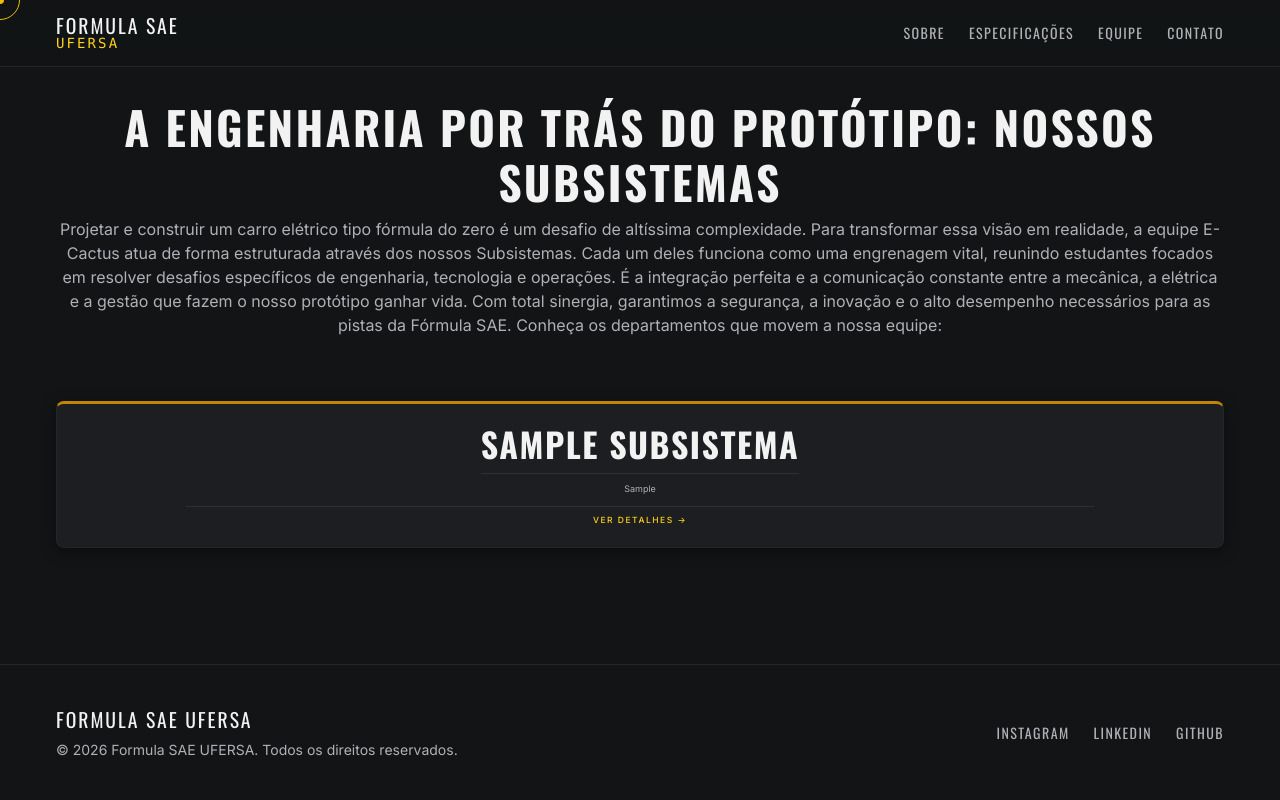
After one commit to aqs345-coder/site-e-cactus, a Django app: page /about/ in a window 1280 px wide. The commit adds this page. Run offline with Django 5.2, Linux system fonts and the light colour scheme; tables that the repository leaves empty hold one stand-in row (values such as "Sample post").

Commit message:
Criação da página de subsystems, onde terá informações a respeito dos sistemas e subsistemas do carro.

```diff
--- a/website/models.py
+++ b/website/models.py
@@ -61,3 +61,50 @@ class EspecificacaoTecnica(models.Model):
 
     def __str__(self):
         return f"{self.rotulo}: {self.valor} {self.unidade}"
+
+
+class SobreProjeto(models.Model):
+    titulo = models.CharField("Título da Seção", max_length=100)
+    texto_geral = models.TextField("Descrição Geral")
+    video_url = models.URLField("URL do Vídeo (YouTube)", blank=True, null=True)
+
+    class Meta:
+        verbose_name = "Sobre - Geral"
+
+
+class Subsistema(models.Model):
+    # Identificação
+    nome = models.CharField("Nome do Subsistema", max_length=100)
+    slug = models.SlugField(
+        "URL Slug", unique=True, help_text="Preenchimento automático. Ex: powertrain"
+    )
+
+    # Área 1: Para o Card na página "Sobre"
+    resumo_card = models.CharField(
+        "Resumo do Card",
+        max_length=150,
+        help_text="Texto curto de chamada (Máx 150 caracteres).",
+    )
+    icone = models.CharField(
+        "Ícone SVG ou Classe",
+        max_length=100,
+        blank=True,
+        help_text="Opcional. Ex: fa-solid fa-car",
+    )
+
+    # Área 2: Para a Página Detalhada
+    conteudo_pagina = models.TextField(
+        "Conteúdo Completo", help_text="Texto completo com imagens e detalhes técnicos."
+    )
+
+    # Controles
+    ordem = models.IntegerField("Ordem de Exibição", default=0)
+    ativo = models.BooleanField("Ativo", default=True)
+
+    class Meta:
+        verbose_name = "Subsistema"
+        verbose_name_plural = "Subsistemas"
+        ordering = ["ordem"]
+
+    def __str__(self):
+        return self.nome
--- a/website/static/website/css/style.css
+++ b/website/static/website/css/style.css
@@ -95,6 +95,14 @@ body {
   background-color: var(--clr-bg-base);
   -webkit-font-smoothing: antialiased;
   -moz-osx-font-smoothing: grayscale;
+  display: flex;
+  flex-direction: column;
+  min-height: 100vh; /* Garante que a página tenha, no mínimo, 100% da altura da tela (Viewport Height) */
+  margin: 0;
+}
+
+main {
+  flex-grow: 1; /* Diz ao main: "Cresça e ocupe todo o espaço vazio que sobrar na tela" */
 }
 
 img,
--- /dev/null
+++ b/website/templates/website/about.html
@@ -0,0 +1,49 @@
+{% extends 'website/base.html' %} {% block title %}Sobre o Projeto | Fórmula SAE
+UFERSA{% endblock %} {% block content %}
+<section class="section">
+  <div class="container">
+    <div class="section__header">
+      <h2 class="section__title">
+        A Engenharia por Trás do Protótipo: Nossos Subsistemas
+      </h2>
+      <p class="section__subtitle">
+        Projetar e construir um carro elétrico tipo fórmula do zero é um desafio
+        de altíssima complexidade. Para transformar essa visão em realidade, a
+        equipe E-Cactus atua de forma estruturada através dos nossos
+        Subsistemas. Cada um deles funciona como uma engrenagem vital, reunindo
+        estudantes focados em resolver desafios específicos de engenharia,
+        tecnologia e operações. É a integração perfeita e a comunicação
+        constante entre a mecânica, a elétrica e a gestão que fazem o nosso
+        protótipo ganhar vida. Com total sinergia, garantimos a segurança, a
+        inovação e o alto desempenho necessários para as pistas da Fórmula SAE.
+        Conheça os departamentos que movem a nossa equipe:
+      </p>
+    </div>
+
+    <div class="specs__grid">
+      {% for sub in subsistemas %}
+      <a
+        href="{% url 'website:subsystem_detail' sub.slug %}"
+        class="spec-card"
+        style="text-decoration: none; cursor: pointer"
+      >
+        <h3 class="about__card-title">{{ sub.nome }}</h3>
+        <p
+          class="about__card-text"
+          style="text-align: center; font-size: 0.9rem"
+        >
+          {{ sub.resumo_card }}
+        </p>
+        <span
+          class="spec-card__label"
+          style="margin-top: 1rem; color: var(--clr-primary-base)"
+          >Ver Detalhes &rarr;</span
+        >
+      </a>
+      {% empty %}
+      <p>Nenhum subsistema cadastrado.</p>
+      {% endfor %}
+    </div>
+  </div>
+</section>
+{% endblock %}
--- a/website/templates/website/partials/header.html
+++ b/website/templates/website/partials/header.html
@@ -5,7 +5,7 @@
             <span class="header__logo-sub">UFERSA</span>
         </a>
         <nav class="header__nav">
-            <a href="" class="header__nav-link">Subsistemas</a>
+            <a href="about/" class="header__nav-link">Sobre</a>
             <a href="#specs" class="header__nav-link">Especificações</a>
             <a href="#team" class="header__nav-link">Equipe</a>
             <a href="#contact" class="header__nav-link">Contato</a>
--- a/website/urls.py
+++ b/website/urls.py
@@ -2,6 +2,10 @@ from django.urls import path
 
 from . import views
 
+app_name = "website"
+
 urlpatterns = [
     path("", views.index, name="index"),
+    path("about/", views.about, name="about"),
+    path("about/<slug:slug>/", views.subsystem_detail, name="subsystem_detail"),
 ]
--- a/website/views.py
+++ b/website/views.py
@@ -1,8 +1,8 @@
 import json
 
-from django.shortcuts import render
+from django.shortcuts import get_object_or_404, render
 
-from .models import Announcement, EspecificacaoTecnica, QuemSomosCard
+from .models import Announcement, EspecificacaoTecnica, QuemSomosCard, Subsistema
 
 
 def index(request):
@@ -19,3 +19,28 @@ def index(request):
     }
 
     return render(request, "website/home.html", context)
+
+
+def about(request):
+    """View para a listagem dos cards"""
+    # PERFORMANCE: .only() diz ao banco de dados para NÃO carregar o 'conteudo_pagina'
+    # que é pesado, já que não vamos usá-lo na listagem dos cards.
+    subsistemas = Subsistema.objects.filter(ativo=True).only(
+        "nome", "slug", "resumo_card", "icone"
+    )
+
+    context = {
+        "subsistemas": subsistemas,
+    }
+    return render(request, "website/about.html", context)
+
+
+def subsystem_detail(request, slug):
+    """View para a página específica do subsistema"""
+    # get_object_or_404 tenta achar o item, se a URL estiver errada, retorna erro 404 seguro
+    subsistema = get_object_or_404(Subsistema, slug=slug, ativo=True)
+
+    context = {
+        "subsistema": subsistema,
+    }
+    return render(request, "website/subsystem_detail.html", context)
```
Also changed, not shown: website/admin.py (+31 -1 lines), website/templates/website/subsystem_detail.html (added, +24 -0 lines), website/templates/website/subsystems.html (deleted).
